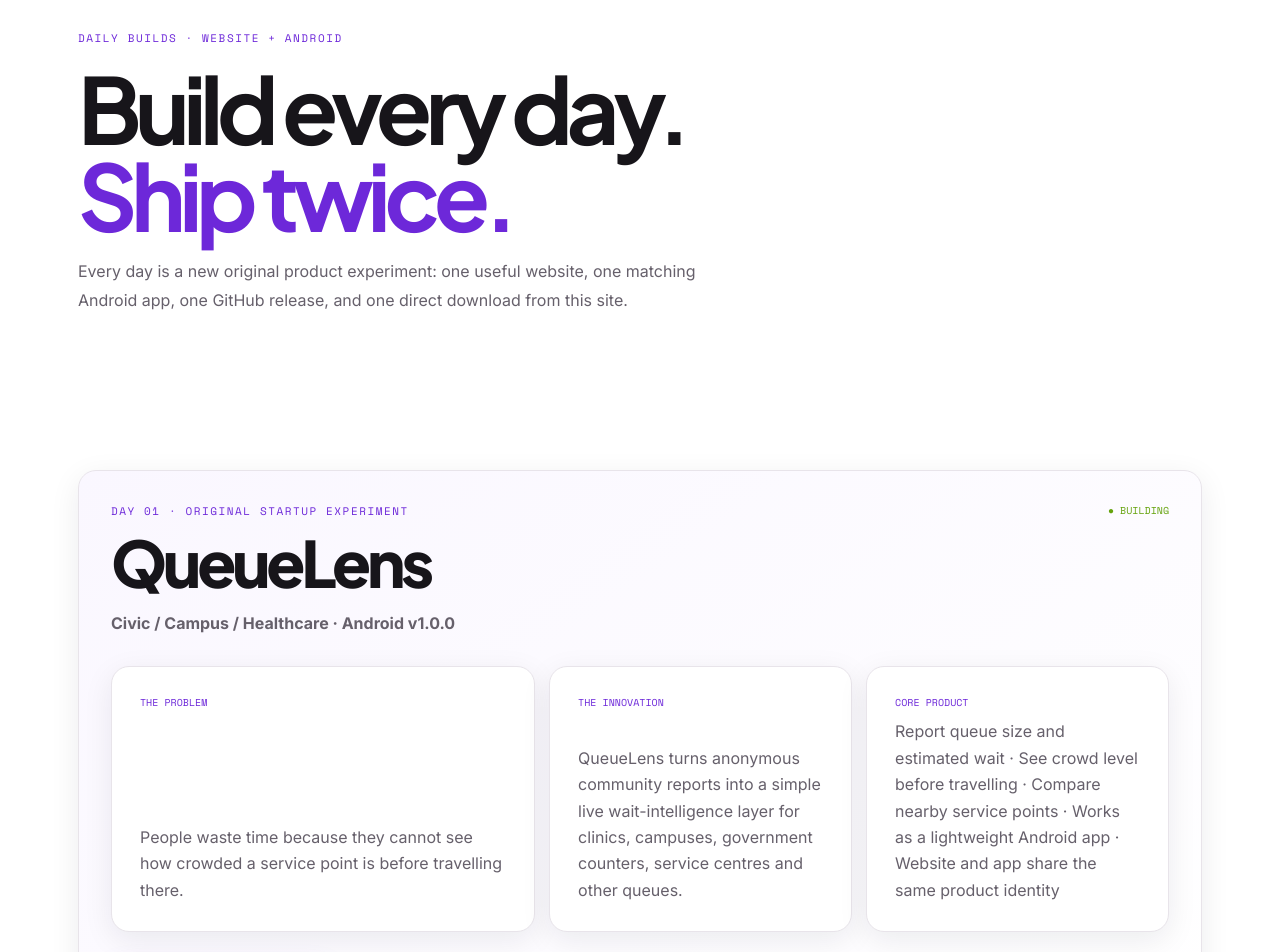
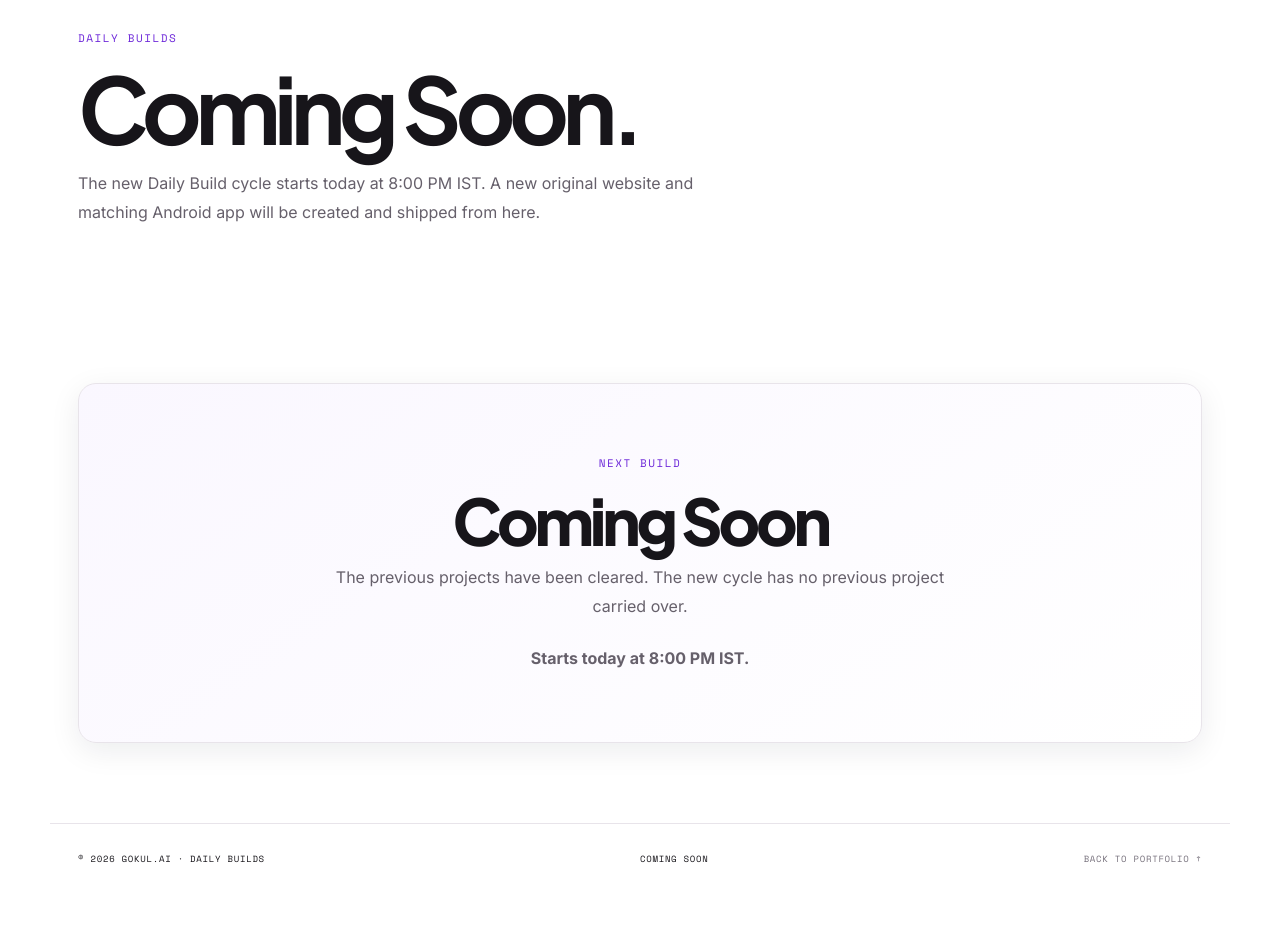
Before and after one commit to gokulmaniraj2008-collab/Gokul-aibot, a Next.js app: page /days in a window 1280 px wide. Shown: the part 160-1112 px from the top of the page. After the commit the page ends 1053 px from the top, so only its background shows below. Built offline with nearby package versions, Linux system fonts and the light colour scheme.

Commit message:
Reset Daily Builds page to clean Coming Soon state

```diff
--- a/app/days/page.tsx
+++ b/app/days/page.tsx
@@ -1,74 +1,74 @@
-"use client";
+export default function DaysPage() {
+  return (
+    <main className="page daily-builds theme-light" style={{ minHeight: "100vh" }}>
+      <nav className="nav">
+        <a className="logo" href="/" aria-label="Gokul AI home">
+          <span className="logo-mark">G</span>GOKUL<span className="logo-dot">.AI</span>
+        </a>
+        <div className="navlinks">
+          <a className="button secondary" href="/" aria-label="Go back to portfolio">← Back</a>
+          <a href="/">Portfolio</a>
+        </div>
+        <div className="days-nav-actions">
+          <span className="eyebrow">DAILY BUILDS</span>
+        </div>
+      </nav>
 
-import { useState } from "react";
+      <section className="section" style={{ paddingTop: 28 }}>
+        <a
+          className="button secondary"
+          href="/"
+          aria-label="Go back to portfolio"
+          style={{ display: "inline-flex", marginBottom: 42, textDecoration: "none" }}
+        >
+          ← Back
+        </a>
 
-const dayOne = {
-  name: "QueueLens",
-  category: "Civic / Campus / Healthcare",
-  version: "v1.0.0",
-  problem: "People waste time because they cannot see how crowded a service point is before travelling there.",
-  idea: "QueueLens turns anonymous community reports into a simple live wait-intelligence layer for clinics, campuses, government counters, service centres and other queues.",
-  features: ["Report queue size and estimated wait", "See crowd level before travelling", "Compare nearby service points", "Works as a lightweight Android app", "Website and app share the same product identity"],
-};
+        <div className="eyebrow">DAILY BUILDS</div>
+        <h1
+          style={{
+            fontFamily: "'Plus Jakarta Sans'",
+            fontSize: "clamp(48px,8vw,92px)",
+            lineHeight: 0.95,
+            letterSpacing: "-.07em",
+            margin: "18px 0",
+          }}
+        >
+          Coming Soon.
+        </h1>
+        <p className="days-muted" style={{ maxWidth: 650, lineHeight: 1.8 }}>
+          The new Daily Build cycle starts today at 8:00 PM IST.
+          A new original website and matching Android app will be created and shipped from here.
+        </p>
+      </section>
 
-export default function DaysPage() {
-  const [reported, setReported] = useState(false);
-  const [testMessage, setTestMessage] = useState(false);
+      <section className="section" style={{ paddingTop: 20, paddingBottom: 80 }}>
+        <article
+          className="feature large"
+          style={{
+            minHeight: 360,
+            padding: 32,
+            textAlign: "center",
+            display: "flex",
+            flexDirection: "column",
+            justifyContent: "center",
+            alignItems: "center",
+          }}
+        >
+          <div className="eyebrow">NEXT BUILD</div>
+          <h2 style={{ margin: "18px 0 12px" }}>Coming Soon</h2>
+          <p className="days-muted" style={{ maxWidth: 620, lineHeight: 1.8, margin: 0 }}>
+            The previous projects have been cleared. The new cycle has no previous project carried over.
+          </p>
+          <p style={{ marginTop: 24, fontWeight: 700 }}>Starts today at 8:00 PM IST.</p>
+        </article>
+      </section>
 
-  return <main className="page daily-builds theme-light" style={{ minHeight: "100vh" }}>
-    <nav className="nav">
-      <a className="logo" href="/"><span className="logo-mark">G</span>GOKUL<span className="logo-dot">.AI</span></a>
-      <div className="navlinks"><a className="button secondary" href="/" aria-label="Go back to portfolio">← Back</a><a href="/">Portfolio</a><a href="#day01">Day 01</a><a href="#day02">Day 02</a></div>
-      <div className="days-nav-actions"><span className="eyebrow">DAILY BUILDS</span></div>
-    </nav>
-    <section className="section" style={{ paddingTop: 28 }}>
-      <a className="button secondary" href="/" aria-label="Go back to portfolio" style={{ display: "inline-flex", marginBottom: 42, textDecoration: "none" }}>← Back</a>
-      <div className="eyebrow">DAILY BUILDS · WEBSITE + ANDROID</div>
-      <h1 style={{ fontFamily: "'Plus Jakarta Sans'", fontSize: "clamp(48px,8vw,92px)", lineHeight: .95, letterSpacing: "-.07em", margin: "18px 0" }}>Build every day.<br/><em style={{ color: "#c084fc", fontStyle: "normal" }}>Ship twice.</em></h1>
-      <p className="days-muted" style={{ maxWidth: 650, lineHeight: 1.8 }}>Every day is a new original product experiment: one useful website, one matching Android app, one GitHub release, and one direct download from this site.</p>
-    </section>
-    <section className="section" id="day01" style={{ paddingTop: 20 }}>
-      <article className="feature large" style={{ minHeight: "auto", padding: 32 }}>
-        <div style={{ display: "flex", justifyContent: "space-between", gap: 20, flexWrap: "wrap" }}><span className="eyebrow">DAY 01 · ORIGINAL STARTUP EXPERIMENT</span><span style={{ color: "#65a30d", font: "10px 'Space Mono'" }}>● BUILDING</span></div>
-        <h2 style={{ marginBottom: 8 }}>{dayOne.name}</h2>
-        <p style={{ color: "#6d28d9", fontWeight: 700 }}>{dayOne.category} · Android {dayOne.version}</p>
-        <div className="feature-grid" style={{ marginTop: 30 }}>
-          <div className="feature"><span>THE PROBLEM</span><p>{dayOne.problem}</p></div>
-          <div className="feature"><span>THE INNOVATION</span><p>{dayOne.idea}</p></div>
-          <div className="feature"><span>CORE PRODUCT</span><p>{dayOne.features.join(" · ")}</p></div>
-        </div>
-        <div className="actions" style={{ marginTop: 28 }}><a className="button primary" href="/download/queuelens">Download QueueLens APK ↓</a><a className="button secondary" href="#product">View product</a></div>
-        {reported && <p style={{ color: "#65a30d", marginTop: 16, fontSize: 12 }}>Demo report added: 18 people · estimated wait 22 min.</p>}
-      </article>
-    </section>
-    <section className="section" id="product" style={{ paddingTop: 20 }}>
-      <div className="eyebrow">QUEUE LENS · WEB DEMO</div>
-      <div className="section-title-row"><h2>Know the queue<br/><em>before you go.</em></h2><span className="mono-label">DAY 01</span></div>
-      <div className="project-grid">
-        <article className="project-card"><div className="project-top"><span>01</span><span>LIVE DEMO</span></div><h3>RVS Campus Clinic</h3><p>Moderate crowd · 18 people · estimated wait 22 min</p><button className="button secondary" onClick={() => setReported(true)}>Report current queue</button></article>
-        <article className="project-card"><div className="project-top"><span>02</span><span>LIVE DEMO</span></div><h3>City Service Counter</h3><p>Low crowd · 6 people · estimated wait 8 min</p><button className="button secondary" onClick={() => setReported(true)}>Report current queue</button></article>
-        <article className="project-card"><div className="project-top"><span>03</span><span>LIVE DEMO</span></div><h3>Student Help Desk</h3><p>High crowd · 31 people · estimated wait 35 min</p><button className="button secondary" onClick={() => setReported(true)}>Report current queue</button></article>
-      </div>
-    </section>
-    <section className="section" id="day02" style={{ paddingTop: 40 }}>
-      <article className="feature large" style={{ minHeight: "auto", padding: 32 }}>
-        <div style={{ display: "flex", justifyContent: "space-between", gap: 20, flexWrap: "wrap" }}><span className="eyebrow">DAY 02 · TEST PRODUCT</span><span style={{ color: "#2563eb", font: "10px 'Space Mono'" }}>● TEST BUILD</span></div>
-        <h2 style={{ marginBottom: 8 }}>StudySprint</h2>
-        <p style={{ color: "#2563eb", fontWeight: 700 }}>Student Productivity · v0.1 TEST</p>
-        <p className="days-muted" style={{ maxWidth: 720, lineHeight: 1.8 }}>A lightweight study planner for testing the Daily Innovation workflow. It gives students one place to see today's work, start a focus block and track progress.</p>
-        <div className="feature-grid" style={{ marginTop: 30 }}>
-          <div className="feature"><span>THE PROBLEM</span><p>Study tasks and assignments are often scattered across notes, chats and different apps.</p></div>
-          <div className="feature"><span>THE TEST</span><p>Test navigation, responsive cards, buttons and a small interactive state without creating a production app.</p></div>
-          <div className="feature"><span>DESIGN</span><p>White base theme, mobile-first layout, clean cards, strong typography and matching Android-ready branding.</p></div>
-        </div>
-        <div className="actions" style={{ marginTop: 28 }}>
-          <a className="button primary" href="/download/studysprint">Download StudySprint APK ↓</a>
-          <button className="button secondary" onClick={() => setTestMessage((value) => !value)} aria-label="Run the Day 02 StudySprint browser test">Run Day 02 test</button>
-          <a className="button secondary" href="#day01">Back to Day 01</a>
-        </div>
-        {testMessage && <p style={{ color: "#2563eb", marginTop: 16, fontSize: 12 }}>Day 02 interaction test passed in the browser UI.</p>}
-      </article>
-    </section>
-    <footer className="footer"><span>© 2026 GOKUL.AI · DAY 01 + DAY 02 TEST</span><span>DAILY INNOVATION</span><a href="/">BACK TO PORTFOLIO ↑</a></footer>
-  </main>;
+      <footer className="footer">
+        <span>© 2026 GOKUL.AI · DAILY BUILDS</span>
+        <span>COMING SOON</span>
+        <a href="/">BACK TO PORTFOLIO ↑</a>
+      </footer>
+    </main>
+  );
 }
```
